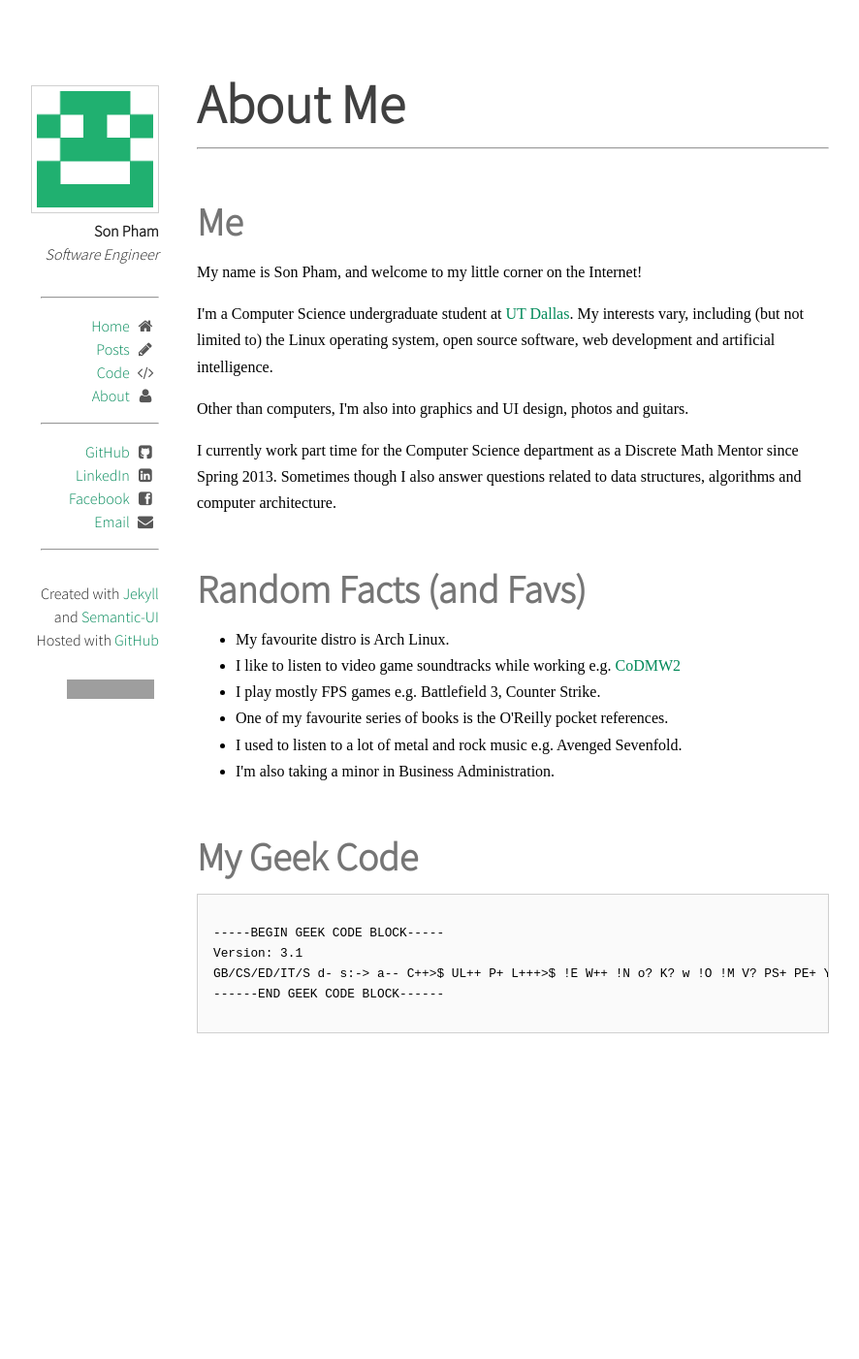
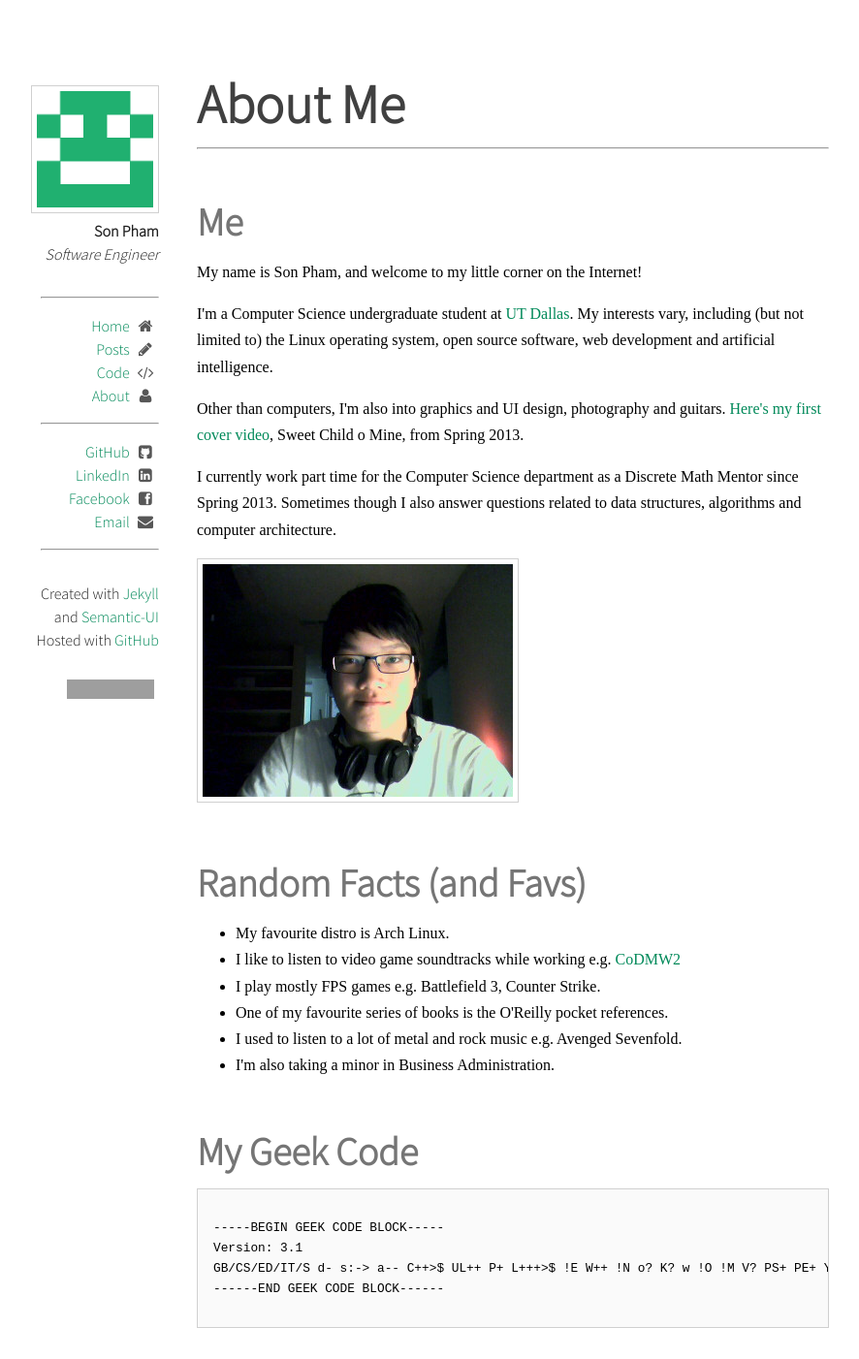
Before and after one commit to sonph/sonph.github.io.old, a Jekyll site: the page built from about/index.html, in a window 1280 px wide. Shown: the whole page at 97% size, without its empty margins (137-1023 px from the left). Built offline with Jekyll 4.4.1, drawn with Linux system fonts in a browser that asks for light colours; some web fonts are replaced; Markdown is read by kramdown in place of the engine named in the settings; before the commit the page ends 1098 px from its top, so only the background shows below that; grey boxes are pictures that could not be loaded.

Commit message:
edit about page

```diff
--- a/about/index.html
+++ b/about/index.html
@@ -13,11 +13,13 @@ title: About
         I'm a Computer Science undergraduate student at <a href="http://utdallas.edu/">UT Dallas</a>. My interests vary, including (but not limited to) the Linux operating system, open source software, web development and artificial intelligence.
     </p>
     <p>
-        Other than computers, I'm also into graphics and UI design, photos and guitars.
+        Other than computers, I'm also into graphics and UI design, photography and guitars. <a href=https://www.facebook.com/photo.php?v=543675595642567, target="_blank">Here's my first cover video</a>, Sweet Child o Mine, from Spring 2013.
     </p>
     <p>
         I currently work part time for the Computer Science department as a Discrete Math Mentor since Spring 2013. Sometimes though I also answer questions related to data structures, algorithms and computer architecture.
     </p>
+
+    <img src="/assets/img/pic320x240.jpg">
 
     <h2>Random Facts (and Favs)</h2>
     <ul>
```
Also changed, not shown: assets/img/pic320x240.jpg (added).
